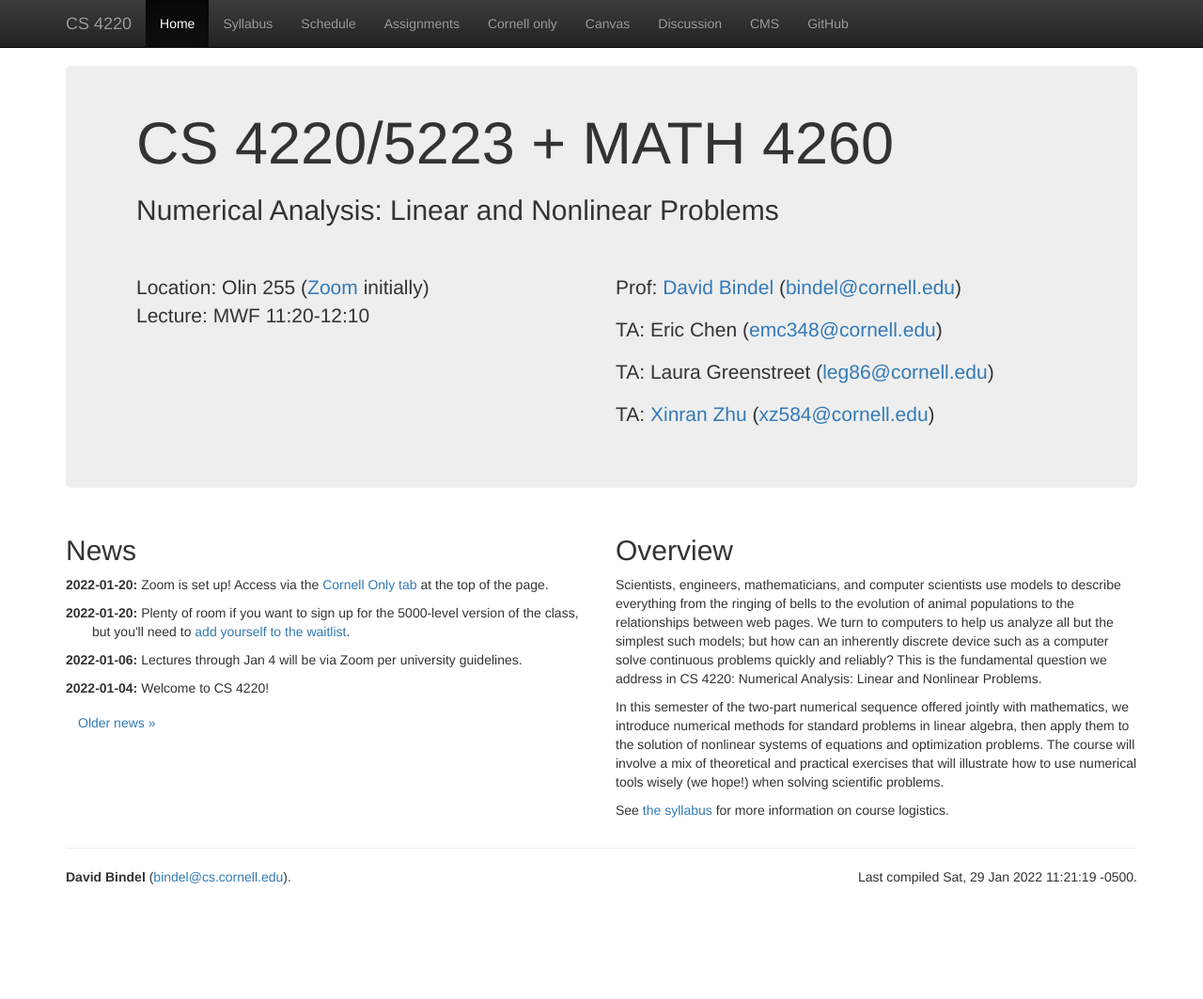
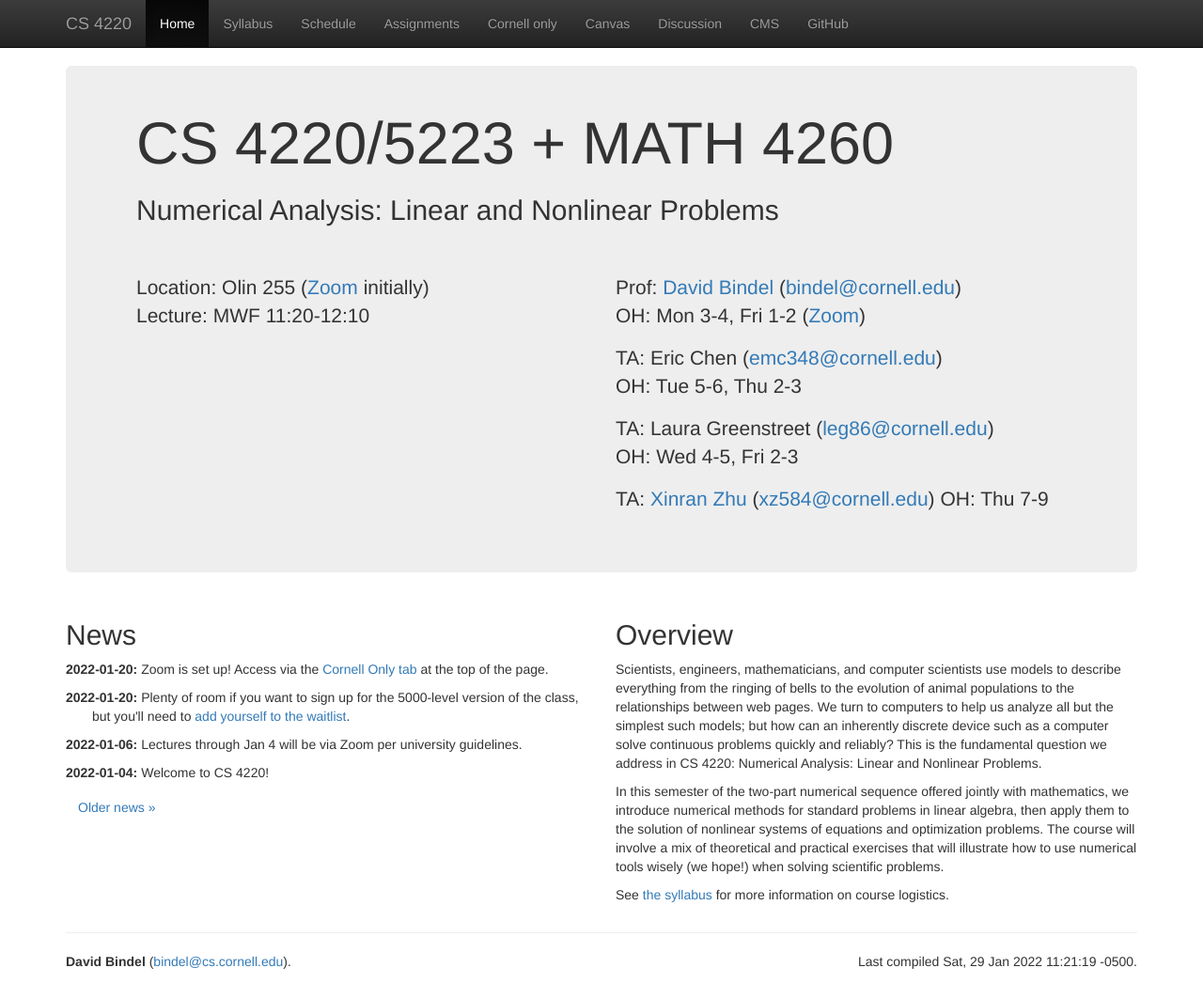
Before and after one commit to dbindel/cs4220-s22, a Jekyll site: the page built from web/index.html, in a window 1280 px wide and 1063 px high. Shown: the whole window at 94% size. Built offline with Jekyll 4.4.1, drawn with Linux system fonts in a browser that asks for light colours; nearby versions of some CDN libraries.

Commit message:
Post Zoom OH schedule.

```diff
--- a/web/_includes/cs4220_head.html
+++ b/web/_includes/cs4220_head.html
@@ -17,19 +17,23 @@
     <div class="col-xs-7 col-sm-6 col-md-6 col-lg-6">
       <p>
         Prof: <a href="http://www.cs.cornell.edu/~bindel">David Bindel</a>
-        (<a href="mailto:bindel@cornell.edu">bindel@cornell.edu</a>)
+        (<a href="mailto:bindel@cornell.edu">bindel@cornell.edu</a>)<br/>
+        OH: Mon 3-4, Fri 1-2 (<a href="https://cornell.zoom.us/j/98649265716?pwd=MEpWMWYzWmx3eTJoeWQzbmFJd1BNUT09">Zoom</a>)
       </p>
       <p>
         TA: Eric Chen
-        (<a href="mailto:emc348@cornell.edu">emc348@cornell.edu</a>)
+        (<a href="mailto:emc348@cornell.edu">emc348@cornell.edu</a>)<br/>
+        OH: Tue 5-6, Thu 2-3
       </p>
       <p>
         TA: Laura Greenstreet
-        (<a href="mailto:leg86@cornell.edu">leg86@cornell.edu</a>)
+        (<a href="mailto:leg86@cornell.edu">leg86@cornell.edu</a>)<br/>
+        OH: Wed 4-5, Fri 2-3
       </p>
       <p>
         TA: <a href="https://www.cam.cornell.edu/research/grad-students/jessie-xinran-zhu">Xinran Zhu</a>
         (<a href="mailto:xz584@cornell.edu">xz584@cornell.edu</a>)
+        OH: Thu 7-9
       </p>
     </div>
     </div>
```
